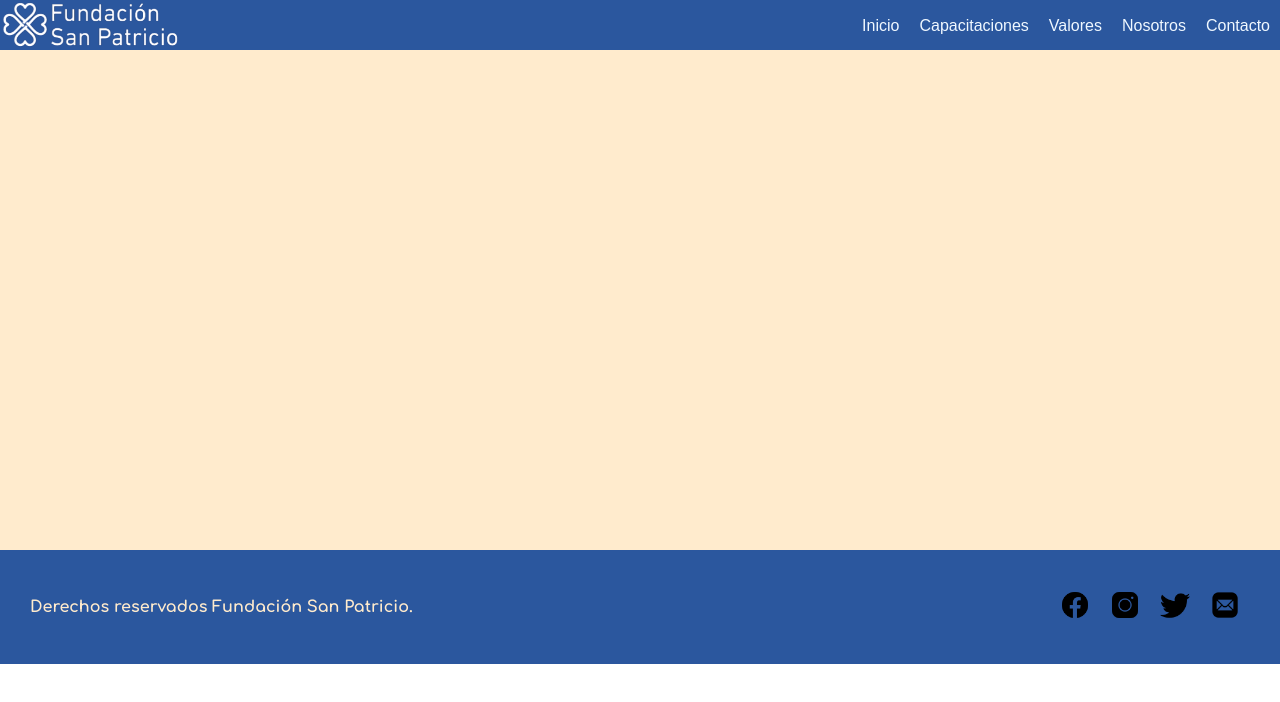
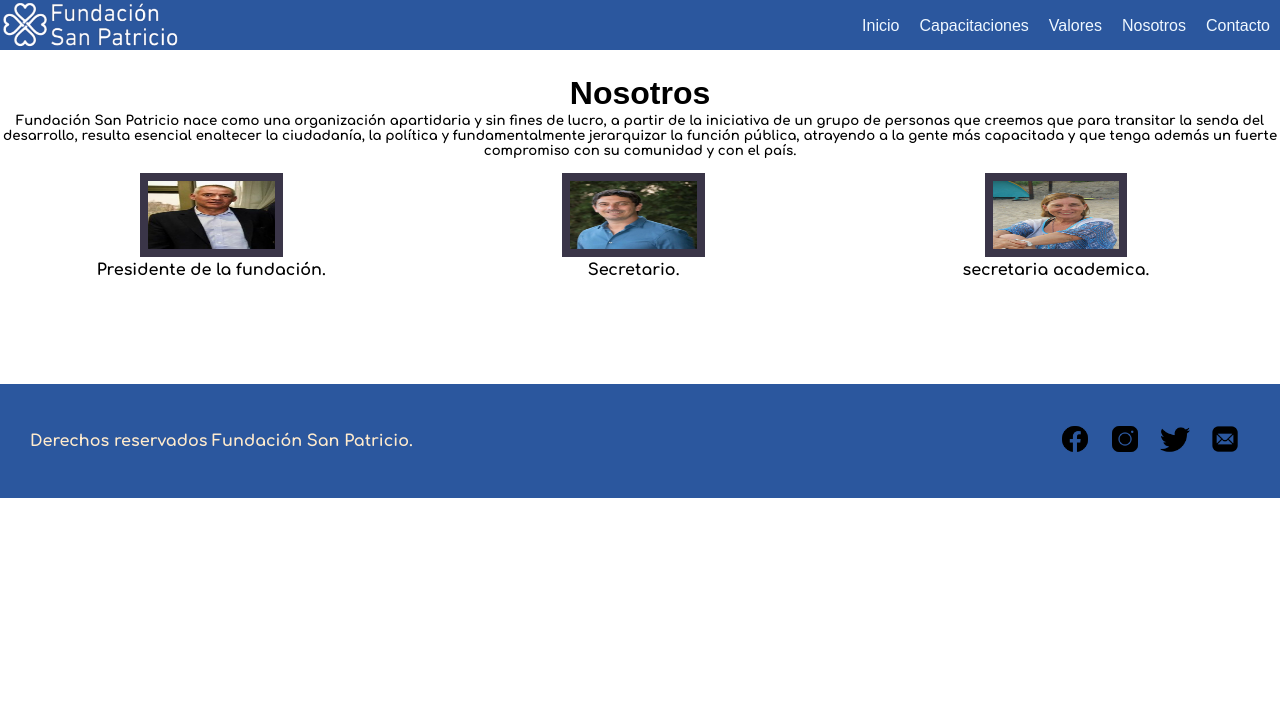
Before and after one commit to tomisilveira/PreEntrega2Silveira, a plain HTML site: page section/nosotros.html in a window 1280 px wide. Drawn offline with Linux system fonts and the light colour scheme; a web font is replaced by a local one.

Commit message:
Arreglos de los grid y modificación de secciones

```diff
--- a/css/style.css
+++ b/css/style.css
@@ -106,6 +106,20 @@ h1 {
     margin-top: 15px;
 }
 
+/*Efectos sobre las imagenes de la seccion nosotros*/
+.personal{
+    animation-duration: 2s;
+    animation-name: aparecer;
+    animation-iteration-count:initial;
+}
+@keyframes aparecer{
+    0%{
+        opacity: 0;
+    }
+    100%{
+        opacity: 1;
+    }
+}
 
 /*Grids*/
 header {
@@ -325,8 +339,10 @@ footer {
     }
 
     .envoltura {
+        display: grid;
+        grid-template-columns: 33% 33% 33%;
         grid-template-areas:
-            "header header"
+            "header header header"
             "nav nav nav"
             "capacitacion_1 capacitacion_2 capacitacion_3"
             "capacitacion_4 capacitacion_5 capacitacion_6"
--- a/section/nosotros.html
+++ b/section/nosotros.html
@@ -1,5 +1,6 @@
 <!DOCTYPE html>
 <html lang="en">
+
 <head>
     <meta charset="UTF-8">
     <meta http-equiv="X-UA-Compatible" content="IE=edge">
@@ -10,10 +11,11 @@
     <link rel="shortcut icon" href="./img/logo_pestana.png" type="image/x-icon">
     <title>Fundación San Patricio</title>
 </head>
+
 <body>
     <header>
-         <!--Navegador-->
-         <nav>
+        <!--Navegador-->
+        <nav>
             <!--Imagen logo de la fundación - No logro centrarla con el menú-->
             <img src="../img/logo_fundacion_san_patricio_sin_fondo.png" id="logo_menu" alt="Logo de la Fundación">
             <ul>
@@ -35,12 +37,26 @@
             </ul>
         </nav>
     </header>
-<!--Espacio en blanco para diferenciar el footer y header-->
-    <div class="espacio_blanco">
-
+    <h1>Nosotros</h1>
+    <h5>Fundación San Patricio nace como una organización apartidaria y sin fines de lucro, a partir de la iniciativa de un
+        grupo de personas que creemos que para transitar la senda del desarrollo, resulta esencial enaltecer la
+        ciudadanía, la política y fundamentalmente jerarquizar la función pública, atrayendo a la gente más capacitada y
+        que tenga además un fuerte compromiso con su comunidad y con el país.</h5>
+    <div class="envoltura">
+        <div class="capacitacion_1">
+            <img class="imagenes_capacitacion personal" src="../img/presidente.jpeg" alt="">
+            <p> Presidente de la fundación.</p>
+        </div>
+        <div class="capacitacion_2">
+            <img class="imagenes_capacitacion personal" src="../img/secretario.jpeg" alt="">
+            <p>Secretario.</p>
+        </div>
+        <div class="capacitacion_3">
+            <img class="imagenes_capacitacion personal" src="../img/academica.jpg" alt="">
+            <p>secretaria academica.</p>
+        </div>
     </div>
-
-<!--enlace relativos-->
+    <!--enlace relativos-->
     <footer>
         <div class="pie_pagina">
             <p>Derechos reservados Fundación San Patricio.</p>
@@ -59,4 +75,5 @@
     </footer>
 
 </body>
+
 </html>
```
Also changed, not shown: section/capacitaciones.html (+0 -2 lines), section/valores.html (+3 -6 lines), img/academica.jpg (added), img/presidente.jpeg (added), img/secretario.jpeg (added).
